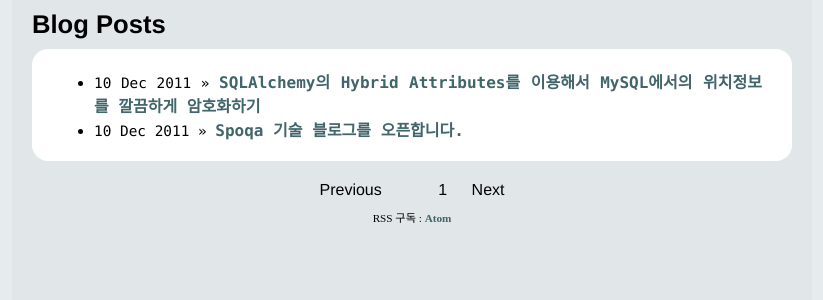
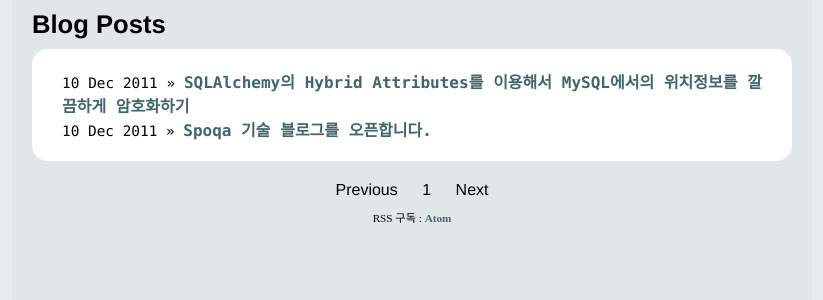
Before and after one commit to darjeeling/spoqa.github.com, a Jekyll site: the page built from index.html, in a window 1280 px wide. Shown: the top 300 px of the page, without its empty margins (228-1051 px from the left). Built offline with Jekyll 4.4.1, drawn with Linux system fonts in a browser that asks for light colours; the list of posts is cut into pages by our own code; comment, search, counter and statistics services are not loaded.

Commit message:
깨진 스타일 복구

```diff
--- a/css/styles.css
+++ b/css/styles.css
@@ -20,10 +20,14 @@
 }
 
 li {
+list-style-type: none;
+}
+
+.post li {
 margin-left: 2.0em;
 }
 
-ol {
+.post ol {
 margin-bottom: 20px;
 }
 
```
